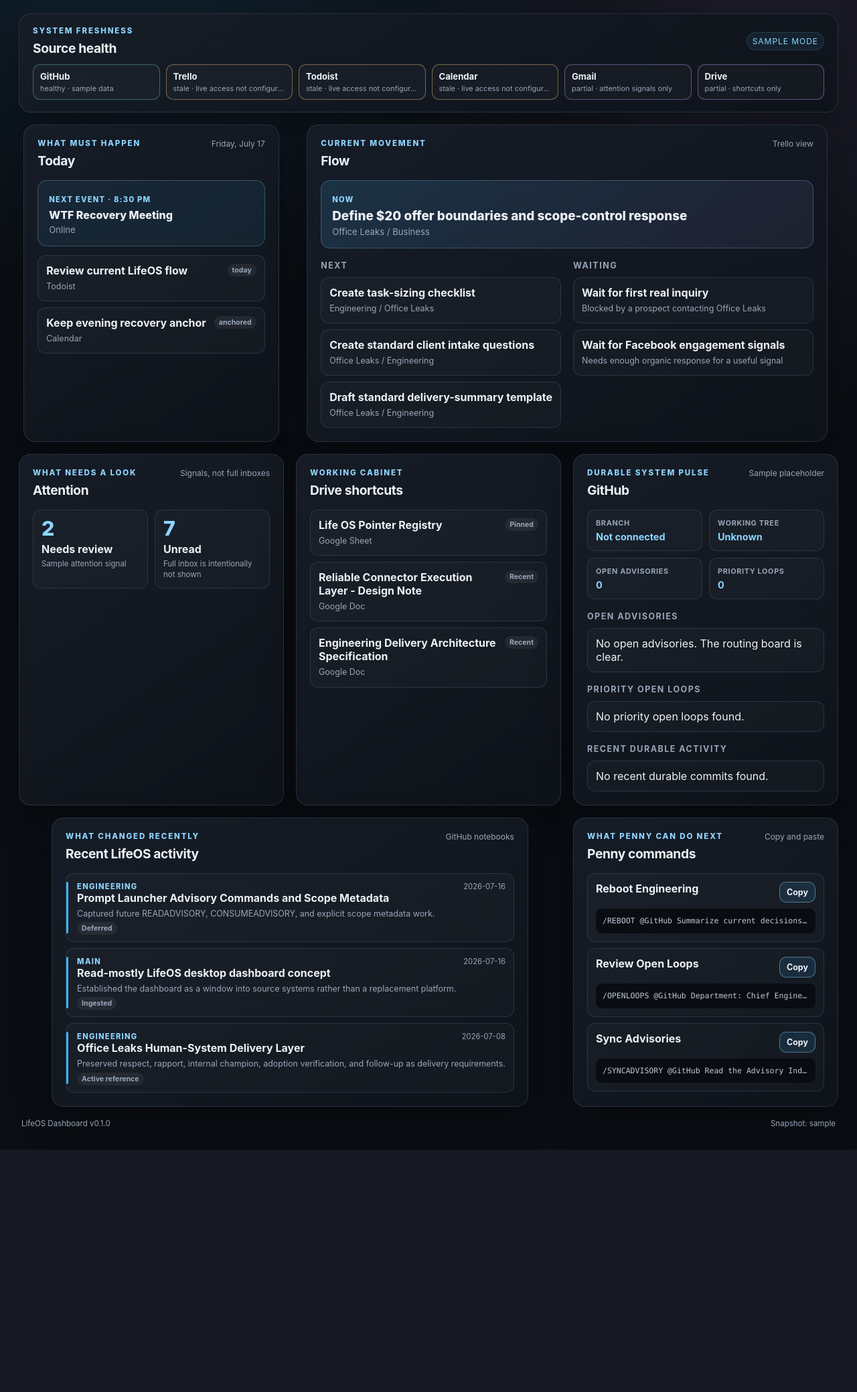
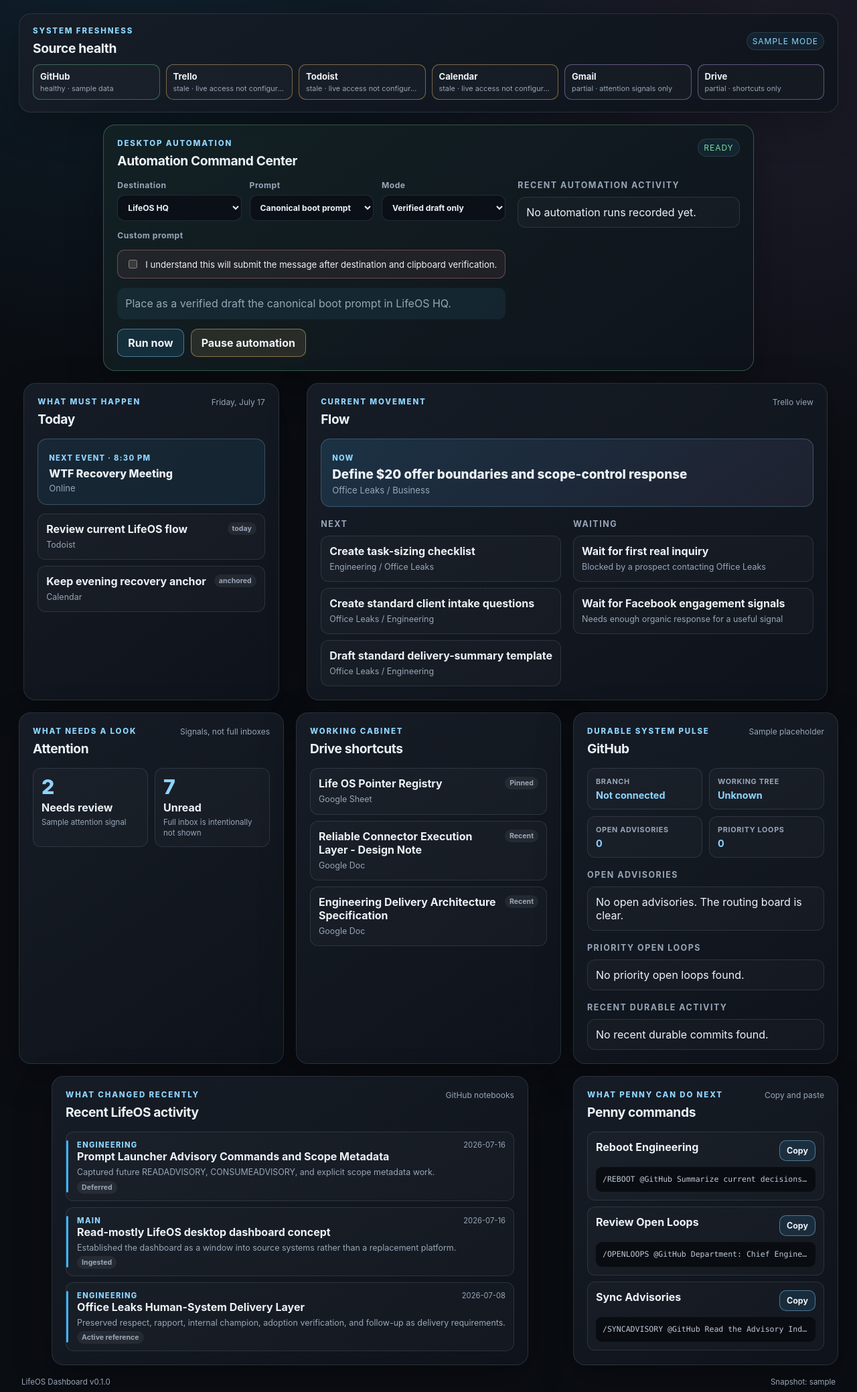
Before and after one commit to recoveryrob83-lab/Penny-Long-Term-Memory, a FastAPI app: page / in a window 1280 px wide. Shown: the part 133-2212 px from the top of the page at 67% size. Before the commit the page ends 1850 px from the top, so only its background shows below. Run offline with FastAPI, Linux system fonts and the light colour scheme.

Commit message:
Add visible Phase 1 Automation Command Center

```diff
--- a/apps/lifeos-dashboard/lifeos_dashboard/templates/index.html
+++ b/apps/lifeos-dashboard/lifeos_dashboard/templates/index.html
@@ -7,7 +7,9 @@
   <title>LifeOS Dashboard</title>
   <link rel="stylesheet" href="{{ url_for('static', path='/styles.css') }}">
   <link rel="stylesheet" href="{{ url_for('static', path='/github.css') }}">
+  <link rel="stylesheet" href="{{ url_for('static', path='/command-center.css') }}">
   <script defer src="{{ url_for('static', path='/app.js') }}"></script>
+  <script defer src="{{ url_for('static', path='/command-center.js') }}"></script>
 </head>
 <body>
   <header class="topbar">
@@ -34,111 +36,79 @@
   </section>
 
   <main class="dashboard-grid">
-    <section class="panel today-panel" aria-labelledby="today-heading">
+    <section class="panel command-center-panel" aria-labelledby="command-center-heading">
       <div class="section-heading">
         <div>
-          <p class="eyebrow">WHAT MUST HAPPEN</p>
-          <h2 id="today-heading">Today</h2>
+          <p class="eyebrow">DESKTOP AUTOMATION</p>
+          <h2 id="command-center-heading">Automation Command Center</h2>
         </div>
-        <span id="today-date" class="panel-meta"></span>
+        <span id="cc-status" class="mode-badge">Loading</span>
       </div>
-      <div id="next-event" class="next-event"></div>
-      <div id="commitment-list" class="stack-list"></div>
-    </section>
-
-    <section class="panel flow-panel" aria-labelledby="flow-heading">
-      <div class="section-heading">
-        <div>
-          <p class="eyebrow">CURRENT MOVEMENT</p>
-          <h2 id="flow-heading">Flow</h2>
-        </div>
-        <span class="panel-meta">Trello view</span>
-      </div>
-      <div id="now-card" class="now-card"></div>
-      <div class="flow-columns">
-        <div>
-          <h3>Next</h3>
-          <div id="next-list" class="stack-list"></div>
+      <div class="cc-layout">
+        <div class="cc-form">
+          <div class="cc-fields">
+            <label class="cc-field">Destination
+              <select id="cc-destination">
+                <option value="hub">LifeOS HQ</option>
+                <option value="main">Main Assistant HQ</option>
+                <option value="engineering">Engineering HQ</option>
+                <option value="logistics">Logistics HQ</option>
+                <option value="business">Business HQ</option>
+                <option value="office-leaks">Office Leaks HQ</option>
+                <option value="finance">Finance HQ</option>
+                <option value="wellness">Wellness HQ</option>
+              </select>
+            </label>
+            <label class="cc-field">Prompt
+              <select id="cc-prompt-type">
+                <option value="canonical">Canonical boot prompt</option>
+                <option value="custom">Custom prompt</option>
+              </select>
+            </label>
+            <label class="cc-field">Mode
+              <select id="cc-mode">
+                <option value="draft">Verified draft only</option>
+                <option value="send">Send after verification</option>
+              </select>
+            </label>
+          </div>
+          <label class="cc-field">
+            <span>Custom prompt</span>
+            <textarea id="cc-custom-prompt" hidden placeholder="Enter the exact prompt to place in the selected chat."></textarea>
+          </label>
+          <label id="cc-confirm-wrap" class="cc-confirm" hidden>
+            <input id="cc-confirm-send" type="checkbox">
+            I understand this will submit the message after destination and clipboard verification.
+          </label>
+          <p id="cc-summary" class="cc-summary">Preparing Command Center...</p>
+          <div class="cc-actions">
+            <button id="cc-run" class="primary-button" type="button">Run now</button>
+            <button id="cc-pause" class="cc-danger-button" type="button">Pause automation</button>
+          </div>
         </div>
         <div>
-          <h3>Waiting</h3>
-          <div id="waiting-list" class="stack-list"></div>
+          <h3>Recent automation activity</h3>
+          <div id="cc-history" class="cc-history" aria-live="polite"></div>
         </div>
       </div>
     </section>
 
-    <section class="panel attention-panel" aria-labelledby="attention-heading">
-      <div class="section-heading">
-        <div>
-          <p class="eyebrow">WHAT NEEDS A LOOK</p>
-          <h2 id="attention-heading">Attention</h2>
-        </div>
-        <span class="panel-meta">Signals, not full inboxes</span>
-      </div>
-      <div id="gmail-signals" class="signal-grid"></div>
+    <section class="panel today-panel" aria-labelledby="today-heading">
+      <div class="section-heading"><div><p class="eyebrow">WHAT MUST HAPPEN</p><h2 id="today-heading">Today</h2></div><span id="today-date" class="panel-meta"></span></div>
+      <div id="next-event" class="next-event"></div><div id="commitment-list" class="stack-list"></div>
     </section>
-
-    <section class="panel files-panel" aria-labelledby="files-heading">
-      <div class="section-heading">
-        <div>
-          <p class="eyebrow">WORKING CABINET</p>
-          <h2 id="files-heading">Drive shortcuts</h2>
-        </div>
-      </div>
-      <div id="drive-list" class="stack-list"></div>
+    <section class="panel flow-panel" aria-labelledby="flow-heading">
+      <div class="section-heading"><div><p class="eyebrow">CURRENT MOVEMENT</p><h2 id="flow-heading">Flow</h2></div><span class="panel-meta">Trello view</span></div>
+      <div id="now-card" class="now-card"></div><div class="flow-columns"><div><h3>Next</h3><div id="next-list" class="stack-list"></div></div><div><h3>Waiting</h3><div id="waiting-list" class="stack-list"></div></div></div>
     </section>
-
-    <section class="panel attention-panel github-panel" aria-labelledby="github-heading">
-      <div class="section-heading">
-        <div>
-          <p class="eyebrow">DURABLE SYSTEM PULSE</p>
-          <h2 id="github-heading">GitHub</h2>
-        </div>
-        <span id="github-repo-meta" class="panel-meta">Loading checkout</span>
-      </div>
-      <div id="github-facts" class="github-facts"></div>
-      <div>
-        <h3>Open advisories</h3>
-        <div id="github-advisories" class="stack-list"></div>
-      </div>
-      <div>
-        <h3>Priority open loops</h3>
-        <div id="github-open-loops" class="stack-list"></div>
-      </div>
-      <div>
-        <h3>Recent durable activity</h3>
-        <div id="github-activity" class="stack-list"></div>
-      </div>
-    </section>
-
-    <section class="panel notebooks-panel" aria-labelledby="notebooks-heading">
-      <div class="section-heading">
-        <div>
-          <p class="eyebrow">WHAT CHANGED RECENTLY</p>
-          <h2 id="notebooks-heading">Recent LifeOS activity</h2>
-        </div>
-        <span class="panel-meta">GitHub notebooks</span>
-      </div>
-      <div id="notebook-list" class="notebook-list"></div>
-    </section>
-
-    <section class="panel commands-panel" aria-labelledby="commands-heading">
-      <div class="section-heading">
-        <div>
-          <p class="eyebrow">WHAT PENNY CAN DO NEXT</p>
-          <h2 id="commands-heading">Penny commands</h2>
-        </div>
-        <span class="panel-meta">Copy and paste</span>
-      </div>
-      <div id="command-list" class="command-list"></div>
-    </section>
+    <section class="panel attention-panel" aria-labelledby="attention-heading"><div class="section-heading"><div><p class="eyebrow">WHAT NEEDS A LOOK</p><h2 id="attention-heading">Attention</h2></div><span class="panel-meta">Signals, not full inboxes</span></div><div id="gmail-signals" class="signal-grid"></div></section>
+    <section class="panel files-panel" aria-labelledby="files-heading"><div class="section-heading"><div><p class="eyebrow">WORKING CABINET</p><h2 id="files-heading">Drive shortcuts</h2></div></div><div id="drive-list" class="stack-list"></div></section>
+    <section class="panel attention-panel github-panel" aria-labelledby="github-heading"><div class="section-heading"><div><p class="eyebrow">DURABLE SYSTEM PULSE</p><h2 id="github-heading">GitHub</h2></div><span id="github-repo-meta" class="panel-meta">Loading checkout</span></div><div id="github-facts" class="github-facts"></div><div><h3>Open advisories</h3><div id="github-advisories" class="stack-list"></div></div><div><h3>Priority open loops</h3><div id="github-open-loops" class="stack-list"></div></div><div><h3>Recent durable activity</h3><div id="github-activity" class="stack-list"></div></div></section>
+    <section class="panel notebooks-panel" aria-labelledby="notebooks-heading"><div class="section-heading"><div><p class="eyebrow">WHAT CHANGED RECENTLY</p><h2 id="notebooks-heading">Recent LifeOS activity</h2></div><span class="panel-meta">GitHub notebooks</span></div><div id="notebook-list" class="notebook-list"></div></section>
+    <section class="panel commands-panel" aria-labelledby="commands-heading"><div class="section-heading"><div><p class="eyebrow">WHAT PENNY CAN DO NEXT</p><h2 id="commands-heading">Penny commands</h2></div><span class="panel-meta">Copy and paste</span></div><div id="command-list" class="command-list"></div></section>
   </main>
 
-  <footer class="footer">
-    <span>LifeOS Dashboard v{{ app_version }}</span>
-    <span id="snapshot-state">Waiting for snapshot</span>
-  </footer>
-
+  <footer class="footer"><span>LifeOS Dashboard v{{ app_version }}</span><span id="snapshot-state">Waiting for snapshot</span></footer>
   <div id="toast" class="toast" role="status" aria-live="polite"></div>
 </body>
 </html>
```
